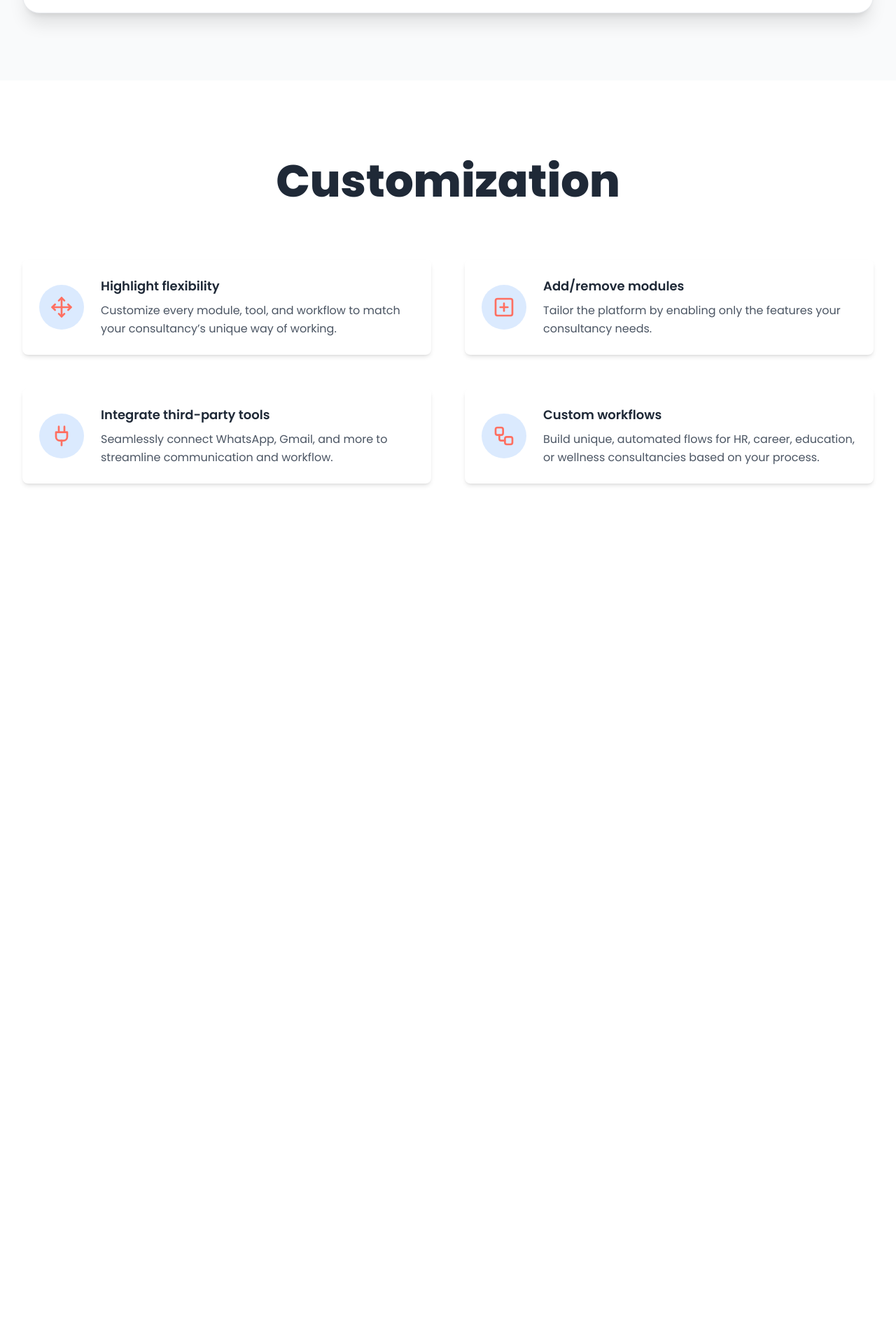
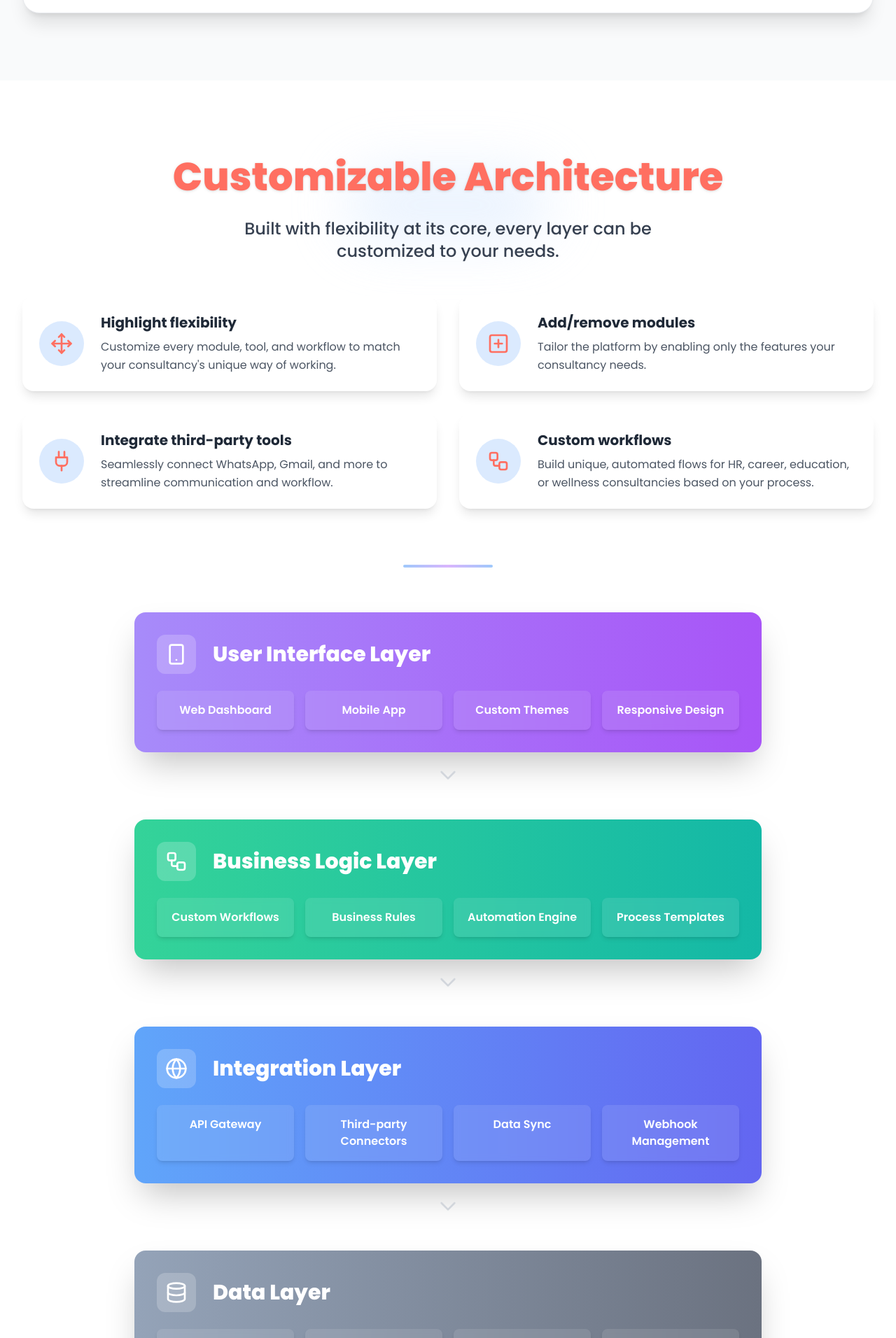
Before and after one commit to MUKUL-RAJPUT2004/Revlient-erp, a React (Vite) app: page / in a window 1280 px wide. Shown: the part 5768-7680 px from the top of the page at 70% size. Before the commit the page ends 6555 px from the top, so only its background shows below. Built offline with nearby package versions, Linux system fonts and the light colour scheme; the HTML template or start-up script is replaced by a standard one.

Commit message:
add flowchart showing customizable architechture

```diff
--- a/src/components/Customization.jsx
+++ b/src/components/Customization.jsx
@@ -1,15 +1,11 @@
 import React from 'react';
-import { Move, PlusSquare, Plug, Workflow } from "lucide-react";
+import { Smartphone, Workflow, Globe, Database, Heart, Move, PlusSquare, Plug } from "lucide-react";
 
-
-
-
-const Customization = () => {
 const features = [
   {
     icon: Move,
     title: 'Highlight flexibility',
-        description: 'Customize every module, tool, and workflow to match your consultancy’s unique way of working.'
+    description: "Customize every module, tool, and workflow to match your consultancy's unique way of working."
   },
   {
     icon: PlusSquare,
@@ -18,48 +14,138 @@ const Customization = () => {
   },
   {
     icon: Plug,
-        title: ' Integrate third-party tools',
+    title: 'Integrate third-party tools',
     description: 'Seamlessly connect WhatsApp, Gmail, and more to streamline communication and workflow.'
   },
   {
     icon: Workflow,
-        title: ' Custom workflows',
-        description: ' Build unique, automated flows for HR, career, education, or wellness consultancies based on your process.'
+    title: 'Custom workflows',
+    description: 'Build unique, automated flows for HR, career, education, or wellness consultancies based on your process.'
   }
-
 ];
 
+const architectureLayers = [
+  {
+    name: 'User Interface Layer',
+    icon: Smartphone,
+    color: 'from-violet-400 to-purple-500',
+    components: ['Web Dashboard', 'Mobile App', 'Custom Themes', 'Responsive Design']
+  },
+  {
+    name: 'Business Logic Layer',
+    icon: Workflow,
+    color: 'from-emerald-400 to-teal-500',
+    components: ['Custom Workflows', 'Business Rules', 'Automation Engine', 'Process Templates']
+  },
+  {
+    name: 'Integration Layer',
+    icon: Globe,
+    color: 'from-blue-400 to-indigo-500',
+    components: ['API Gateway', 'Third-party Connectors', 'Data Sync', 'Webhook Management']
+  },
+  {
+    name: 'Data Layer',
+    icon: Database,
+    color: 'from-slate-400 to-gray-500',
+    components: ['Secure Database', 'Data Backup', 'Analytics Store', 'Performance Cache']
+  }
+];
 
-return (
-    <section id="customization" className=" py-16 lg:py-24 bg-white dark:bg-dark-900 duration-300" >
-        <div className="max-w-7xl mx-auto px-4 sm:px-6 lg:px-8">
-            <div className="text-center mb-16 animate-fade-in">
-                <h2 className="text-[clamp(1.5rem,4vw,2rem)] sm:text-[clamp(2rem,5vw,3rem)] md:text-[clamp(2rem,6vw,4rem)] font-extrabold text-gray-800 dark:text-gray-200 mb-4">
-                    Customization
-                </h2>
-            </div>
+const Customization = () => (
+  <section id="customization" className="py-16 lg:py-24 bg-white dark:bg-dark-900 duration-300 relative overflow-hidden">
+    <div className="max-w-7xl mx-auto px-4 sm:px-6 lg:px-8 relative z-10">
+      {/* Section Header */}
+      <div className="text-center mb-12 relative flex flex-col items-center">
+        <div className="absolute left-1/2 top-1/2 -translate-x-1/2 -translate-y-1/2 w-72 h-24 bg-primary-100 dark:bg-primary-900/30 rounded-full blur-2xl opacity-60 z-0" />
+        <h3 className="relative z-10 text-[clamp(2rem,5vw,3.5rem)] font-extrabold text-primary-600 dark:text-white drop-shadow mb-4 animate-fade-in">
+          Customizable Architecture
+        </h3>
+        <p className="relative z-10 text-lg sm:text-xl md:text-2xl text-gray-700 dark:text-gray-200 font-medium max-w-2xl mx-auto animate-fade-in" style={{ animationDelay: '0.1s' }}>
+          Built with flexibility at its core, every layer can be customized to your needs.
+        </p>
+
       </div>
 
-        <div className="grid grid-cols-1 lg:grid-cols-2 gap-12 items-center max-w-7xl mx-auto px-4 sm:px-6 lg:px-8">
+      {/* Cards */}
+      <div className="grid grid-cols-1 md:grid-cols-2 gap-8 mb-20">
         {features.map((feature, index) => (
           <div
             key={index}
-                    className="flex flex-row items-center bg-white dark:bg-dark-800 p-6 rounded-lg shadow-md transition-all duration-300 hover:shadow-lg hover:translate-y-1 animate-slide-up"
-                    style={{ animationDelay: `${index * 0.1}s` }}
+            className="relative flex flex-row items-center bg-white dark:bg-dark-800 p-6 rounded-2xl shadow-lg hover:shadow-2xl transition-all duration-300 hover:scale-[1.03] hover:bg-gradient-to-br hover:from-primary-50 hover:to-purple-50 dark:hover:from-dark-700 dark:hover:to-dark-800 group animate-slide-up"
+            style={{ animationDelay: `${index * 0.15}s` }}
+            tabIndex={0}
           >
-                    <div className="flex-shrink-0 flex items-center justify-center w-16 h-16 rounded-full text-primary-600 hover:text-white transition-colors duration-300 bg-primary-100 dark:bg-primary-900/30 mr-6">
+            {/* Animated background blob on hover */}
+            <div className="absolute inset-0 opacity-0 group-hover:opacity-100 transition-opacity duration-500 pointer-events-none z-0 rounded-2xl bg-gradient-to-br from-primary-100/30 via-purple-100/20 to-blue-100/10 dark:from-primary-900/20 dark:via-purple-900/10 dark:to-blue-900/10" />
+            <div className="flex-shrink-0 flex items-center justify-center w-16 h-16 rounded-full text-primary-600 group-hover:text-white transition-colors duration-300 bg-primary-100 dark:bg-primary-900/30 mr-6 z-10">
               <feature.icon className="w-8 h-8" />
             </div>
-                    <div className="text-left">
-                        <h3 className="text-lg font-semibold text-gray-800 dark:text-gray-200 mb-2">{feature.title}</h3>
-                        <p className="text-gray-600 dark:text-gray-300 text-responsive-sm leading-relaxed">{feature.description}</p>
+            <div className="text-left z-10">
+              <h3 className="text-xl font-bold text-gray-800 dark:text-gray-200 mb-2 group-hover:text-primary-600 transition-colors duration-300">
+                {feature.title}
+              </h3>
+              <p className="text-gray-600 dark:text-gray-300 text-base leading-relaxed group-hover:text-gray-800 dark:group-hover:text-white transition-colors duration-300">
+                {feature.description}
+              </p>
             </div>
           </div>
         ))}
+      </div>
 
+      {/* Divider */}
+      <div className="flex justify-center mb-16">
+        <div className="h-1 w-32 bg-gradient-to-r from-primary-400 via-purple-400 to-blue-400 rounded-full opacity-60 animate-fade-in" style={{ animationDelay: '0.3s' }} />
+      </div>
+
+      {/* Architecture Section */}
+      <div className="mx-auto max-w-4xl space-y-10">
+        {architectureLayers.map((layer, index) => (
+          <div key={index} className="relative animate-fade-in" style={{ animationDelay: `${0.4 + index * 0.15}s` }}>
+            <div className={`bg-gradient-to-r ${layer.color} rounded-2xl p-8 shadow-2xl hover:shadow-3xl transition-all duration-300 hover:scale-[1.02]`}>
+              <div className="flex items-center mb-6">
+                <div className="w-14 h-14 bg-white/20 rounded-xl flex items-center justify-center mr-6">
+                  <layer.icon className="w-8 h-8 text-white" />
+                </div>
+                <h4 className="text-white font-extrabold text-2xl md:text-3xl">
+                  {layer.name}
+                </h4>
+              </div>
+              <div className="grid grid-cols-2 md:grid-cols-4 gap-4">
+                {layer.components.map((component, idx) => (
+                  <div key={idx} className="bg-white/10 backdrop-blur-sm rounded-lg p-4 text-center shadow-md hover:bg-white/20 hover:scale-105 transition-all duration-300">
+                    <div className="text-base font-semibold text-white">{component}</div>
+                  </div>
+                ))}
+              </div>
+            </div>
+            {index < architectureLayers.length - 1 && (
+              <div className="flex justify-center my-6">
+                <svg className="w-8 h-8 text-gray-300 dark:text-gray-600 animate-bounce" fill="none" stroke="currentColor" strokeWidth="2" viewBox="0 0 24 24"><path strokeLinecap="round" strokeLinejoin="round" d="M19 9l-7 7-7-7" /></svg>
+              </div>
+            )}
+          </div>
+        ))}
+      </div>
+      {/* Call to Action */}
+      <div className="mt-24 text-center bg-gradient-to-r from-primary-600 via-purple-500 to-blue-500 rounded-3xl p-12 shadow-2xl relative overflow-hidden">
+
+        <div className="absolute -top-20 -left-20 w-96 h-96 bg-white/10 rounded-full blur-2xl pointer-events-none z-0" />
+        <div className="absolute bottom-0 right-0 w-80 h-80 bg-white/10 rounded-full blur-2xl pointer-events-none z-0" />
+        <div className="relative z-10">
+          <Heart className="w-16 h-16 text-white mx-auto mb-6 animate-pulse" />
+          <h3 className="text-[clamp(1.5rem,3vw,2.5rem)] font-extrabold text-white mb-4 drop-shadow-lg">
+            Ready to Start Your Customization Journey?
+          </h3>
+          <p className="text-white/90 mb-8 text-lg md:text-xl max-w-2xl mx-auto">
+            Let's work together to create an ERP system that perfectly fits your consultancy's unique needs and brings joy to your daily operations.
+          </p>
+          <button className="bg-white text-primary-600 px-10 py-4 rounded-2xl font-bold text-lg md:text-xl hover:bg-gray-50 transition-all duration-300 hover:scale-105 shadow-lg">
+            Begin Your Custom ERP Journey ✨
+          </button>
+        </div>
+      </div>
     </div>
   </section>
 );
-};
 
 export default Customization;
```
Lines whose indentation alone changed are shown as unchanged.
